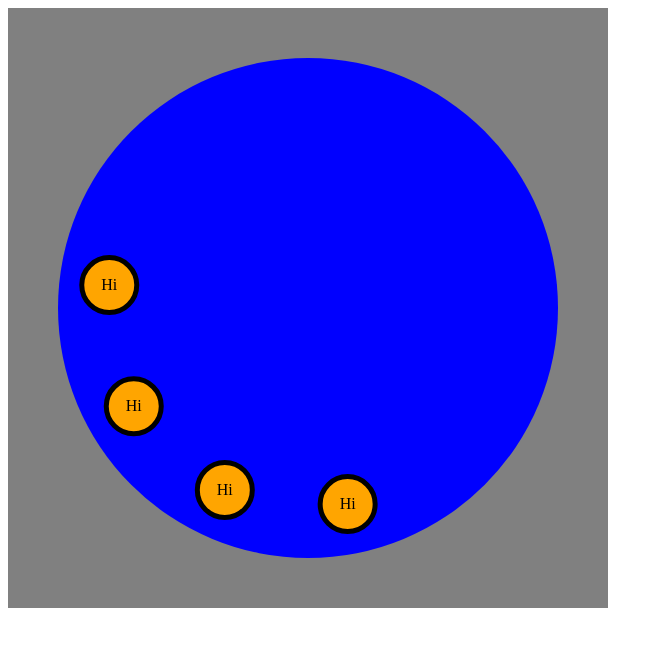
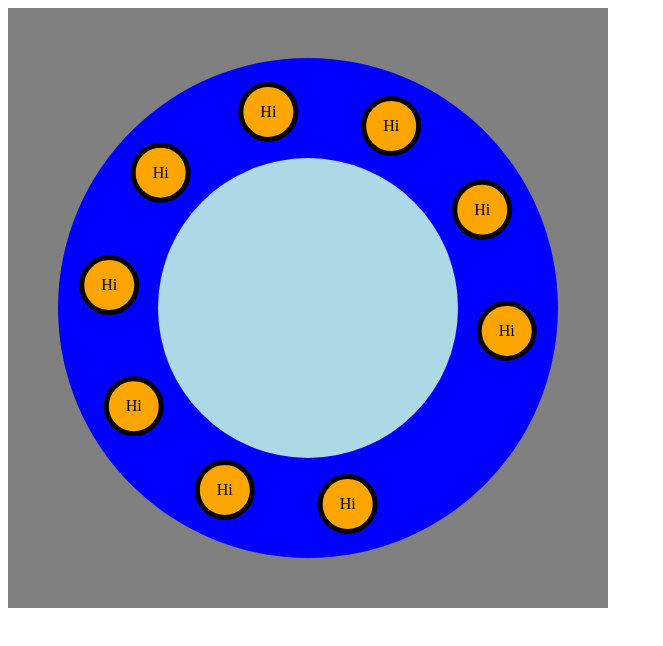
Before and after one commit to bonzo45/Phone-Selector, a React app: page / in a window 1280 px wide. Shown: the top 646 px of the page, without its empty margins (0-663 px from the left). Built offline with nearby package versions, Linux system fonts and the light colour scheme; the HTML template or start-up script is replaced by a standard one.

Commit message:
The ring can be clicked and dragged. It gets a bit laggy at times though.

```diff
--- a/src/phone-selector.jsx
+++ b/src/phone-selector.jsx
@@ -37,25 +37,93 @@ PhoneOption.PropTypes = {
 
 export class PhoneSelector extends React.Component {
 
+	constructor(props) {
+		super(props);
+		this.state = {
+			prevOffset: 0,
+			offset: 0,
+			downAngle: 0,
+			currentAngle: 0,
+			mouseDown: false,
+		};
+	}
+
 	render() {
 		const {
 			onSelect
 		} = this.props;
 
-		const optionComponents = [
-			<PhoneOption key={"one"} position={36} />,
-			<PhoneOption key={"two"} position={36 * 2} />,
-			<PhoneOption key={"three"} position={36 * 3} />,
-			<PhoneOption key={"four"} position={36 * 4} />,
-		];
+		const {
+			offset
+		} = this.state;
+
+		// console.log("Offset", offset);
+
+		const optionComponents = [];
+		for (let i = 1; i <= 9; i++) {
+			optionComponents.push(
+				<PhoneOption key={"option" + i} position={offset + (36 * i)} />,
+			)
+		}
 
 		return (
-			<div className="phone-box">
-				<div className="phone-ring">
+			<div
+				className="phone-box"
+				ref={(box) => { this.phoneBox = box; }}
+					onMouseDown={this.onMouseDown.bind(this)}
+					onMouseMove={this.onMouseMove.bind(this)}
+					onMouseUp={this.onMouseUp.bind(this)}
+			>
+				<div
+					className="phone-ring"
+				>
+					<div className="phone-ring-inner"></div>
 					{optionComponents}
 				</div>
 			</div>
 		)
+	}
+
+	onMouseDown(evt) {
+		const clickX = evt.clientX;
+		const clickY = evt.clientY;
+		const refX = this.phoneBox.getBoundingClientRect().left;
+		const refY = this.phoneBox.getBoundingClientRect().top;
+		const relativeX = (clickX - refX) - 300;
+		const relativeY = -((clickY - refY) - 300);
+		const theta = Math.atan2(relativeY, relativeX) * (180 / Math.PI) + 180;
+		// console.log(theta);
+		this.setState({
+			mouseDown: true,
+			downAngle: theta,
+		});
+	}
+
+	onMouseMove(evt) {
+		if (this.state.mouseDown) {
+			const clickX = evt.clientX;
+			const clickY = evt.clientY;
+			const refX = this.phoneBox.getBoundingClientRect().left;
+			const refY = this.phoneBox.getBoundingClientRect().top;
+			const relativeX = (clickX - refX) - 300;
+			const relativeY = -((clickY - refY) - 300);
+			const theta = Math.atan2(relativeY, relativeX) * (180 / Math.PI) + 180;
+			// console.log(theta);
+			const diff = (this.state.downAngle - theta) % 360;
+			// console.log("diff", diff, "down", this.state.downAngle, "now", theta);
+
+			this.setState({
+				currentAngle: theta,
+				offset: this.state.prevOffset + diff,
+			});
+		}
+	}
+
+	onMouseUp(evt) {
+		this.setState({
+			mouseDown: false,
+			prevOffset: this.state.offset,
+		});
 	}
 }
 
--- a/src/styles.css
+++ b/src/styles.css
@@ -17,6 +17,17 @@
 	position: relative;
 }
 
+.phone-ring-inner {
+	width: 300px;
+	height: 300px;
+	background-color: lightblue;
+	border-radius: 300px;
+
+	position: absolute;
+	top: 100px;
+	left: 100px;
+}
+
 .option-wrapper {
 	width: 500px;
 	height: 50px;
@@ -24,7 +35,7 @@
 	position: absolute;
 	top: 225px;
 
-	transition: transform 4s ease-in-out;
+	// transition: transform 1s ease-in-out;
 }
 
 .option {
@@ -39,7 +50,14 @@
 
 	margin-left: 20px;
 
-	transition: transform 4s ease-in-out;
+	// transition: transform 1s ease-in-out;
 
 	border: 5px solid black;
 }
+
+body {
+    -moz-user-select: none;
+    -webkit-user-select: none;
+    -ms-user-select: none;
+    user-select: none;
+}
```
